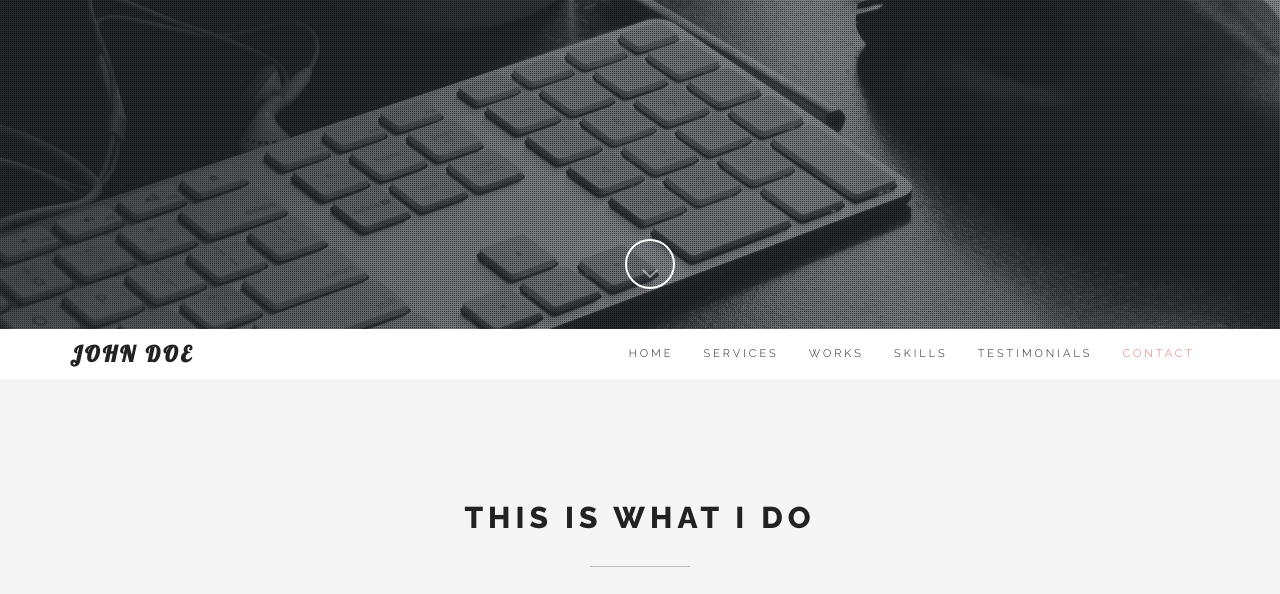
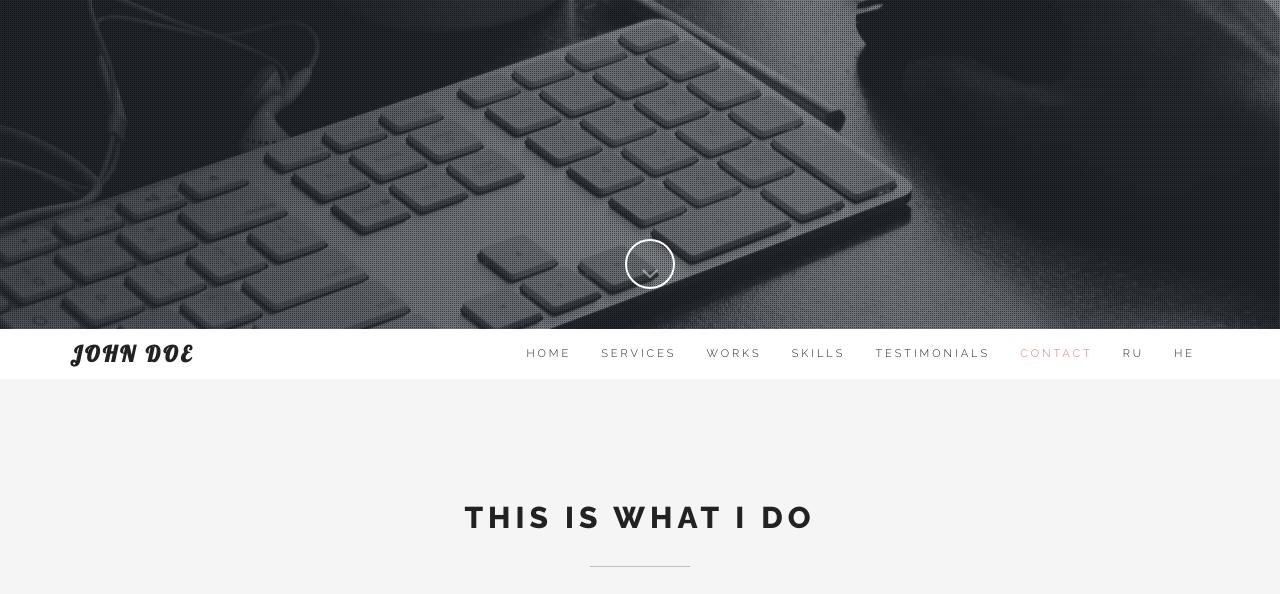
Before and after one commit to web2uSites/web-2u, a plain HTML site: page index.html in a window 1280 px wide. Shown: the part 471-1065 px from the top of the page. Drawn offline with Linux system fonts and the light colour scheme.

Commit message:
localization : added ru & he folders for path test

```diff
--- a/index.html
+++ b/index.html
@@ -76,6 +76,8 @@
                         <li><a href="#skills">Skills</a></li>
 						<li><a href="#testimonials">Testimonials</a></li>
 						<li><a href="#contact">Contact</a></li>
+						<li><a href="/ru/_index.html">RU</a></li>
+						<li><a href="/he/_index.html">HE</a></li>
 					</ul>
 				</div>
 
```
